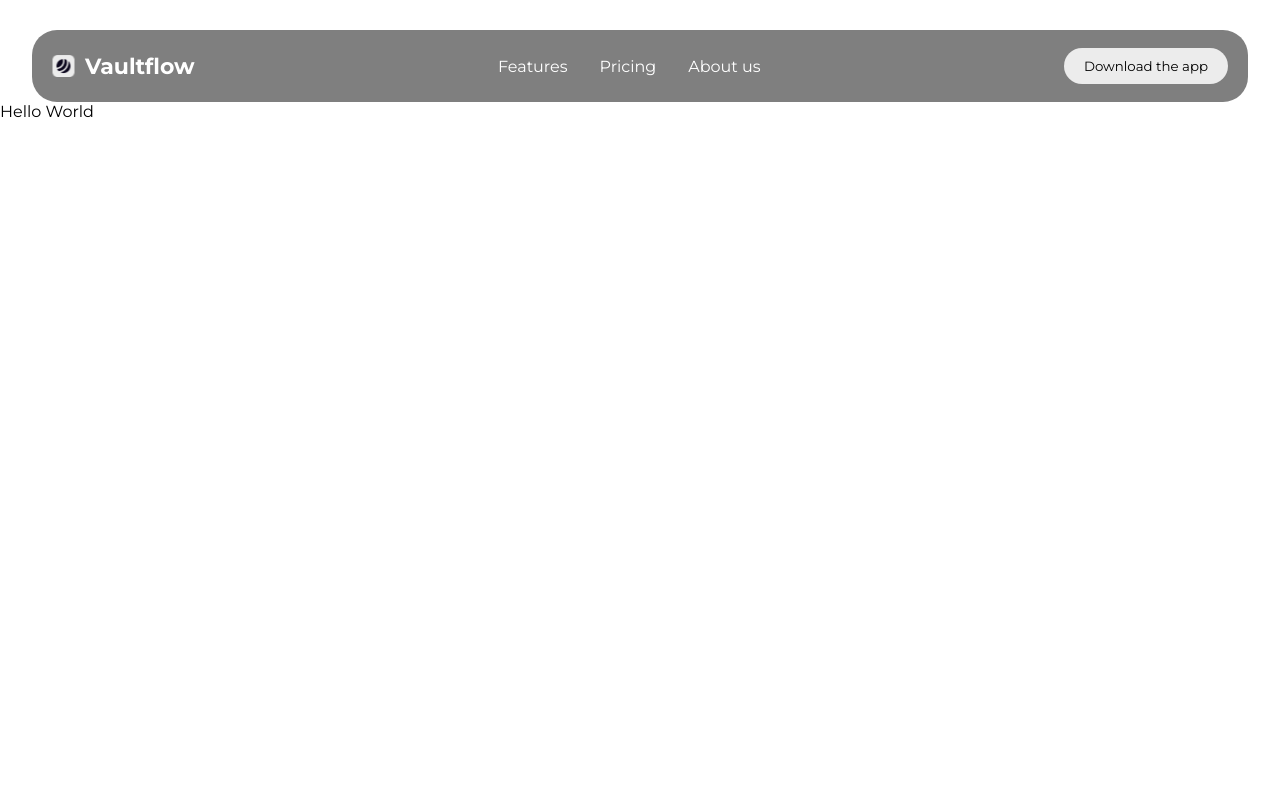
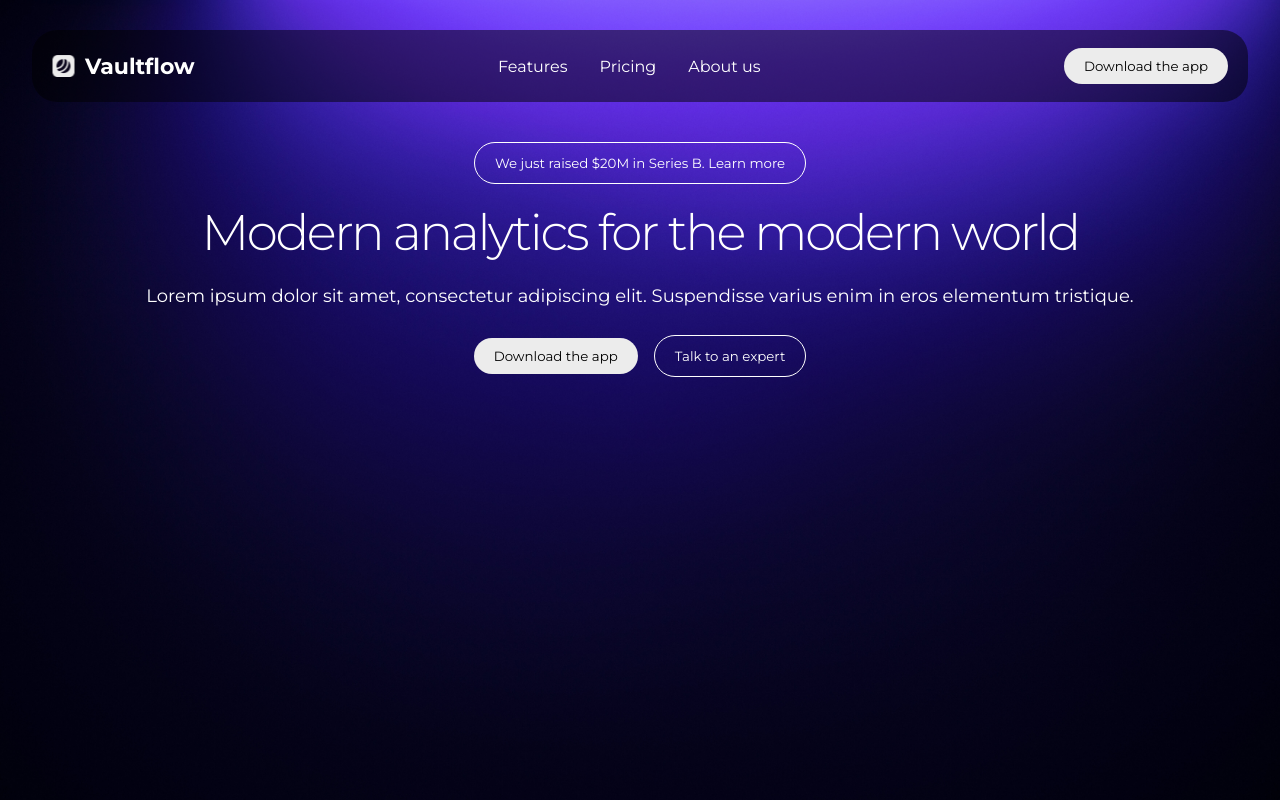
Before and after one commit to diesos/VaultFlow, a React (Vite) app in the folder vaultflow/: page / in a window 1280 px wide. Built offline with nearby package versions, Linux system fonts and the light colour scheme.

Commit message:
chore: Update styling and background image

```diff
--- a/vaultflow/package.json
+++ b/vaultflow/package.json
@@ -19,6 +19,7 @@
     "@types/react": "^18.3.3",
     "@types/react-dom": "^18.3.0",
     "@vitejs/plugin-react": "^4.3.1",
+    "autoprefixer": "^10.4.20",
     "eslint": "^9.9.0",
     "eslint-plugin-react": "^7.35.0",
     "eslint-plugin-react-hooks": "^5.1.0-rc.0",
--- a/vaultflow/src/App.css
+++ b/vaultflow/src/App.css
@@ -1,6 +1,13 @@
-*{
+* {
   padding: 0px;
   box-sizing: border-box;
   margin: 0px;
   font-family: "Montserrat", sans-serif;
+  color: white;
 }
+
+html {
+  background-image: url(./assets/bg-gradient.jpg);
+  background-repeat: no-repeat;
+  background-size: 100%;
+}
--- a/vaultflow/src/App.jsx
+++ b/vaultflow/src/App.jsx
@@ -1,12 +1,13 @@
 import "./App.css";
+import "./index.css";
 import { Nav } from "./components/Nav";
+import { Hero } from "./components/Hero";
 
 function App() {
   return (
     <>
-      <Nav></Nav>
-      <div></div>
-      <p className="read-the-docs">Hello World</p>
+      <Nav />
+      <Hero />
     </>
   );
 }
--- /dev/null
+++ b/vaultflow/src/components/Hero.jsx
@@ -0,0 +1,66 @@
+import styled from "styled-components";
+
+const HeroSection = styled.section`
+  display: flex;
+  justify-content: center;
+  flex-direction: column;
+  margin: clamp(40px, 30px, 80px);
+  gap: 24px;
+  flex: 1 0 0;
+  align-self: stretch;
+  align-items: center;
+`;
+const HeroText = styled.h1`
+  color: white;
+  font-size: clamp(2em, 50px, 80px);
+  text-align: center;
+  font-weight: 300;
+  line-height: 100%;
+  letter-spacing: -2.4px;
+`;
+
+const HeroSubText = styled.p`
+  font-size: 18px;
+  font-weight: 400;
+  line-height: 160%;
+  text-align: center;
+  font-feature-settings: "liga" off, "clig" off;
+  padding: 0px 100px;
+`;
+
+const HeroButton = styled.button`
+  background-color: transparent;
+  border: 1px solid white;
+  border-radius: 50px;
+  padding: 10px 20px;
+  text-align: center;
+  font-weight: 400;
+  line-height: 150%;
+  flex-grow: 0;
+`;
+const StyledButton = styled.button`
+  border: none;
+  border-radius: 50px;
+  padding: 10px 20px;
+  align-self: center;
+  background-color: #ececec;
+  color: black;
+`;
+export const Hero = () => {
+  return (
+    <>
+      <HeroSection>
+        <HeroButton>We just raised $20M in Series B. Learn more</HeroButton>
+        <HeroText>Modern analytics for the modern world</HeroText>
+        <HeroSubText>
+          Lorem ipsum dolor sit amet, consectetur adipiscing elit. Suspendisse
+          varius enim in eros elementum tristique.
+        </HeroSubText>
+        <div style={{ display: "flex", gap: "16px" }}>
+          <StyledButton>Download the app</StyledButton>
+          <HeroButton>Talk to an expert</HeroButton>
+        </div>
+      </HeroSection>
+    </>
+  );
+};
--- a/vaultflow/src/components/Nav.jsx
+++ b/vaultflow/src/components/Nav.jsx
@@ -45,6 +45,7 @@ export const Nav = () => {
     padding: 10px 20px;
     align-self: center;
     background-color: #ececec;
+    color: black;
   `;
   return (
     <div style={{ display: "flex", justifyContent: "center" }}>
```
Also changed, not shown: vaultflow/src/assets/bg-gradient.jpg (added), 1 other file (tests, documents, lock files or other folders).
